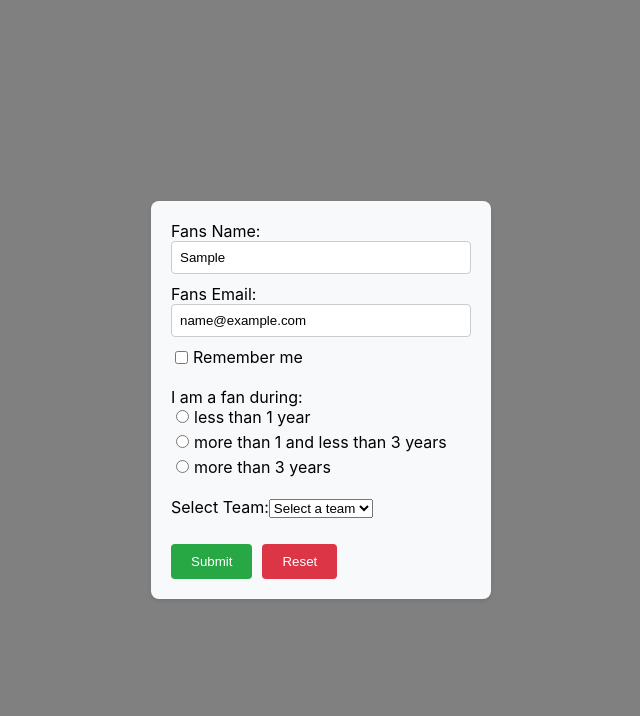
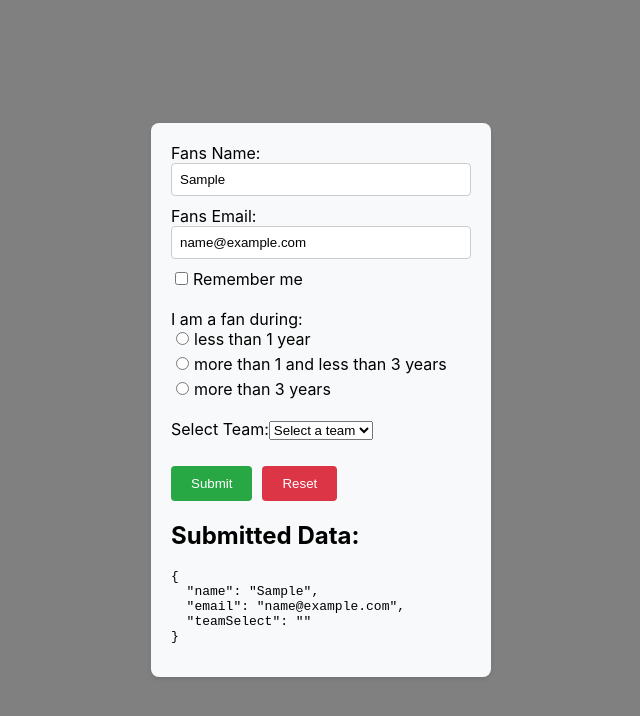
Before and after one commit to leeshko/RnD-formik, a React (Create React App) app: page / in a window 1280 px wide. Both pictures are taken after typing "Sample", "name@example.com" into the empty fields and a click on the button "Submit". Shown: the top 716 px of the page, without its empty margins (319-959 px from the left). Built offline with nearby package versions, Linux system fonts and the light colour scheme.

Commit message:
feat: add display submitted data

```diff
--- a/src/App.js
+++ b/src/App.js
@@ -9,11 +9,15 @@ function App() {
   const [team, setTeam] = useState("");
   const [teamOptions, setTeamOptions] = useState([]);
 
+  const [submittedData, setSubmittedData] = useState(null);
+
   const handleSubmit = (e) => {
     e.preventDefault();
     const form = e.target;
     const formData = new FormData(form);
-    console.log("submit", formData.get("name"));
+    const data = Object.fromEntries(formData.entries());
+    setSubmittedData(data);
+    console.log(data);
   };
 
   const handleReset = (e) => {
@@ -81,10 +85,9 @@ function App() {
         <label className={styles.rememberMe}>
           <input
             type="checkbox"
+            name="isRemember"
             checked={isRemember}
-            onChange={(e) => {
-              setIsRemember(e.target.checked);
-            }}
+            onChange={(e) => setIsRemember(e.target.checked)}
           />
           <span>Remember me</span>
         </label>
@@ -131,11 +134,7 @@ function App() {
             value={team}
           >
             {teams.map((team) => (
-              <option
-                key={team.value}
-                value={team.value}
-                onChange={() => setTeam(team.value)}
-              >
+              <option key={team.value} value={team.value}>
                 {team.label}
               </option>
             ))}
@@ -157,6 +156,12 @@ function App() {
 
         <button type="submit">Submit</button>
         <button type="reset">Reset</button>
+        {submittedData && (
+          <div>
+            <h2>Submitted Data:</h2>
+            <pre>{JSON.stringify(submittedData, null, 2)}</pre>
+          </div>
+        )}
       </form>
     </div>
   );
```
Also changed, not shown: 1 other file (tests, documents, lock files or other folders).
